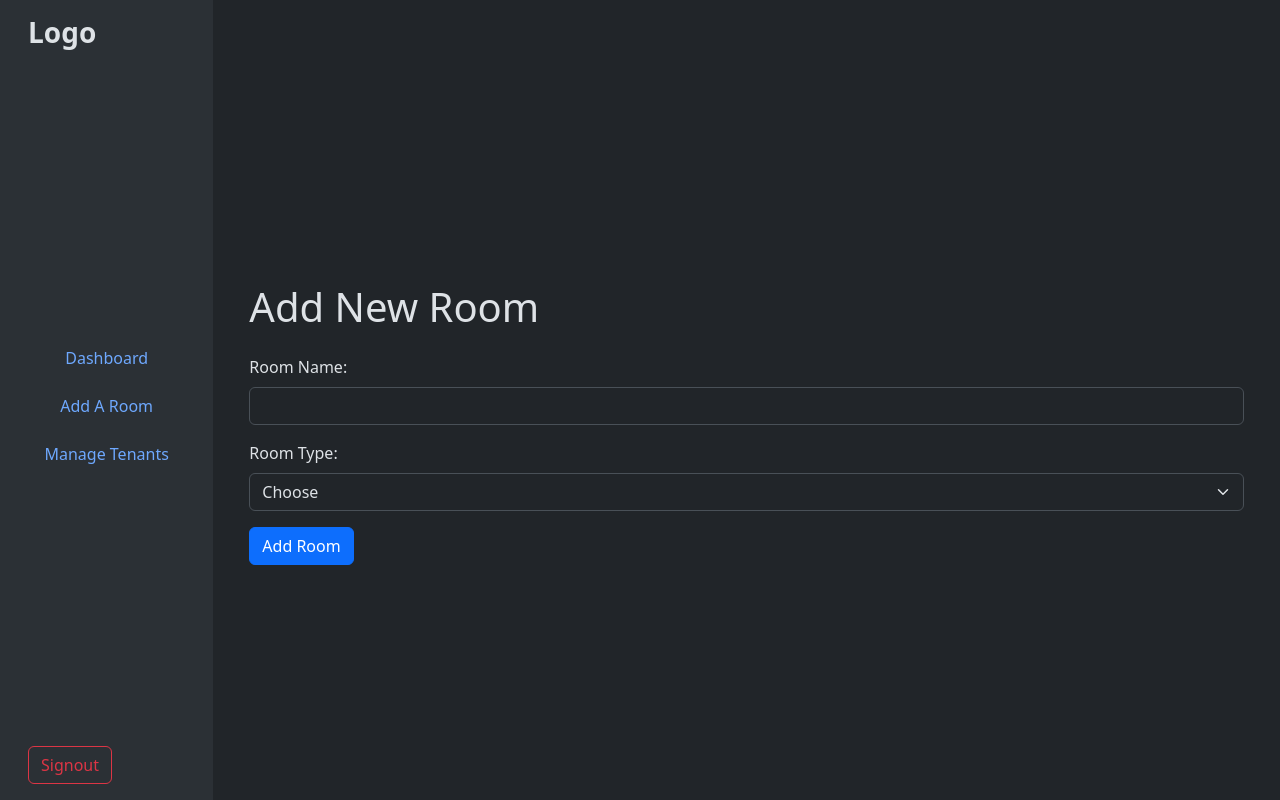
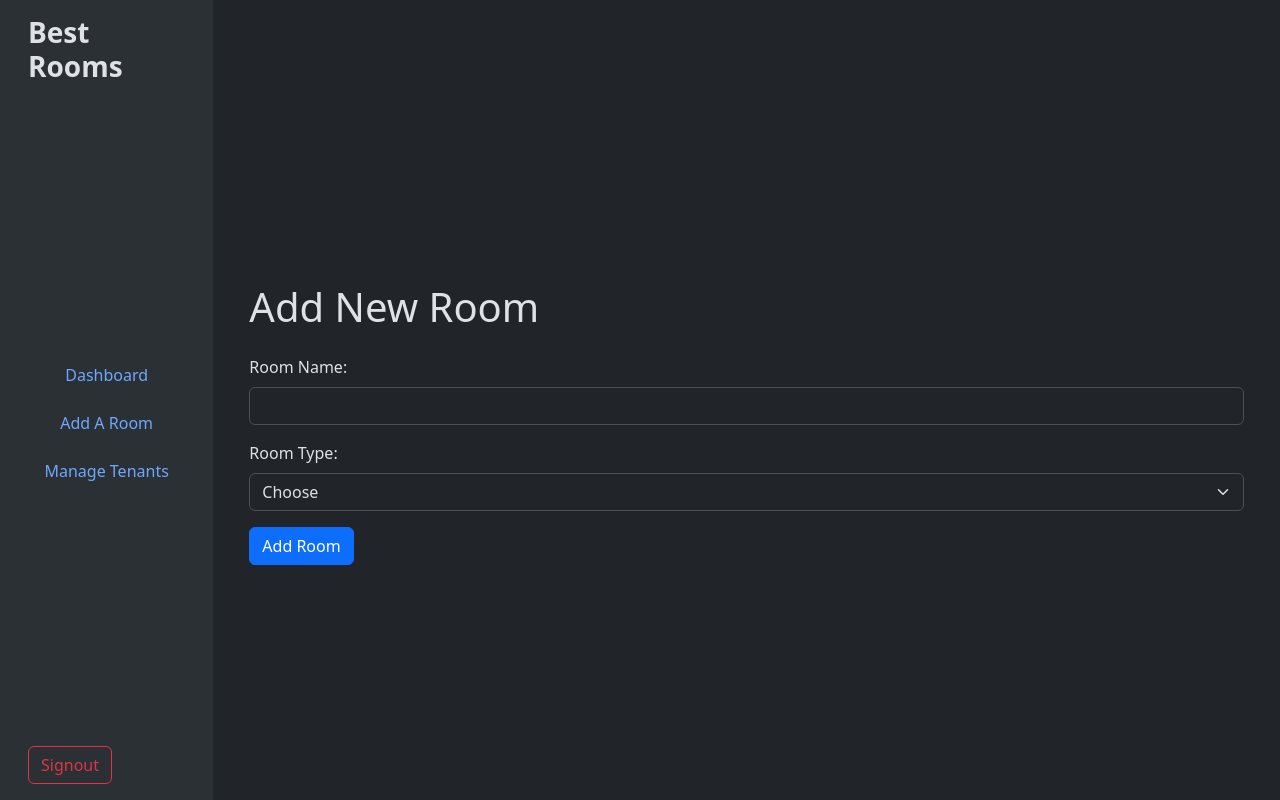
Before and after one commit to fluidpotata/CSE391_Project, a Flask app: page /rooms in a window 1280 px wide. Run offline with Flask 3, Linux system fonts and the light colour scheme.

Commit message:
update dummy logo

```diff
--- a/templates/adminbase.html
+++ b/templates/adminbase.html
@@ -8,7 +8,7 @@
         <nav class="col-md-3 col-lg-2 d-md-block bg-body-tertiary sidebar">
             <div class="d-flex flex-column flex-wrap justify-content-between vh-100 p-3">
                 <div class="logo-section">
-                    <h3 class="fw-bold mb-4">Logo</h3>
+                    <h3 class="fw-bold mb-4">Best Rooms</h3>
                 </div>
                 <div class="link-section">
                     <ul class="nav flex-column justify-content-center">
--- a/templates/cusbase.html
+++ b/templates/cusbase.html
@@ -8,7 +8,7 @@
       <nav class="col-md-3 col-lg-2 d-md-block bg-body-tertiary sidebar">
         <div class="d-flex flex-column flex-wrap justify-content-between vh-100 p-3">
             <div class="logo-section">
-                <h3 class="fw-bold mb-4">Logo</h3>
+                <h3 class="fw-bold mb-4">Best Rooms</h3>
             </div>
             <div class="link-section">
                 <ul class="nav flex-column justify-content-center">
```
